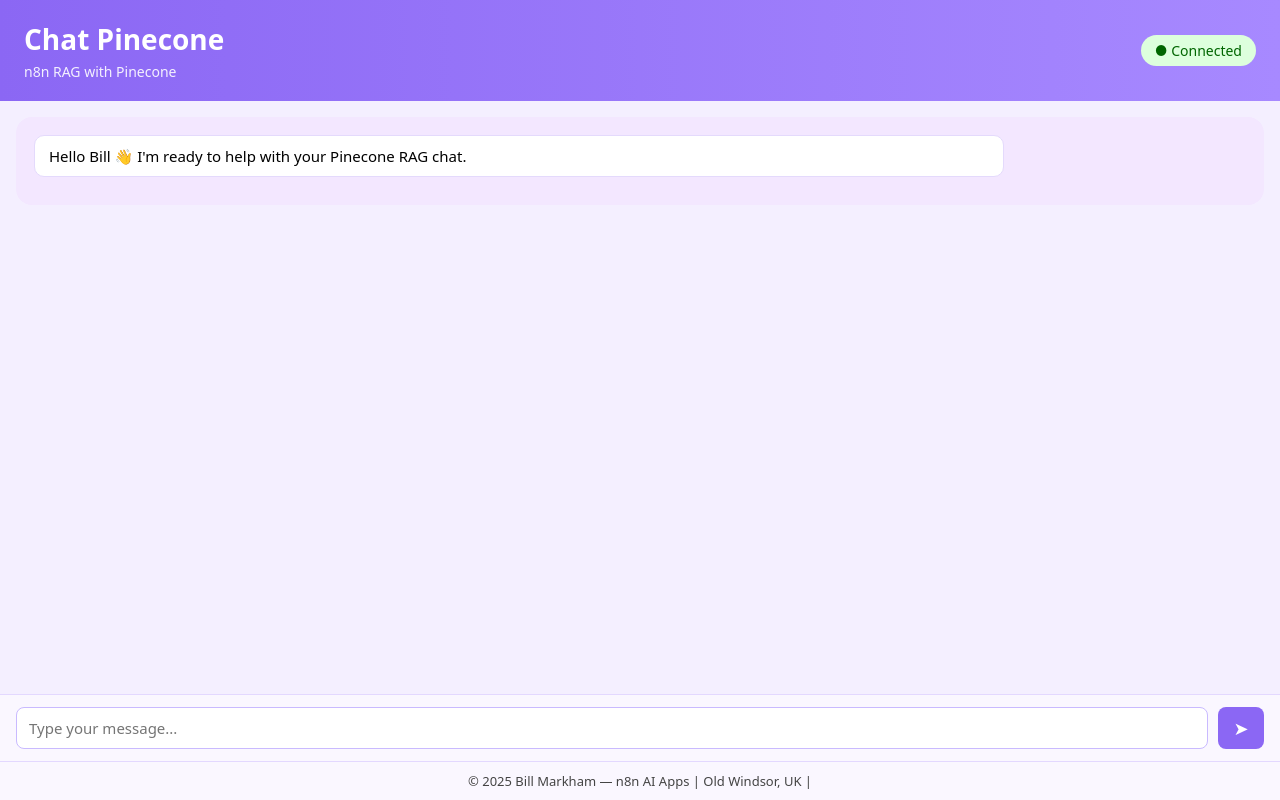
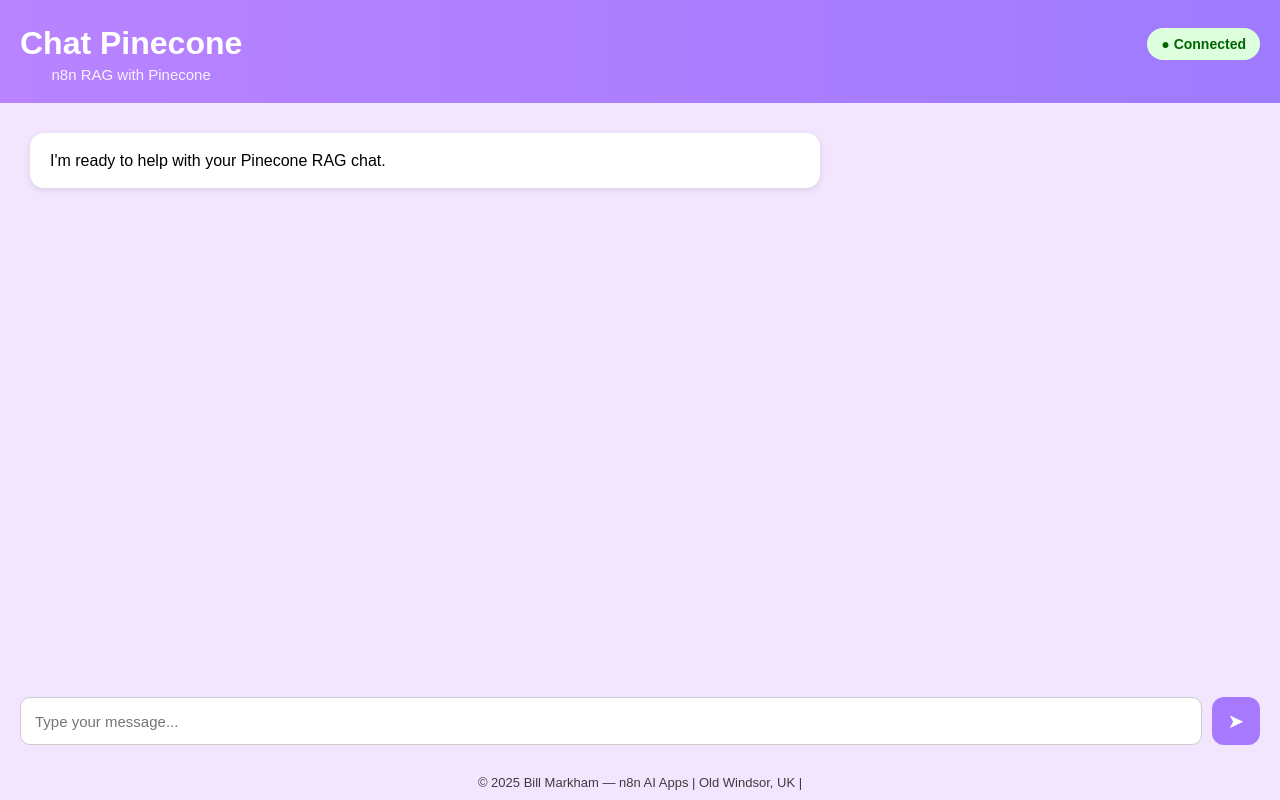
Before and after one commit to BillMarkham/n8n-ai-apps, a website: page apps/chat-pinecone/index.html in a window 1280 px wide. Drawn offline with Linux system fonts and the light colour scheme.

Commit message:
Commit to main.

```diff
--- a/apps/chat-pinecone/index.html
+++ b/apps/chat-pinecone/index.html
@@ -7,34 +7,24 @@
 <link rel="stylesheet" href="theme.css" />
 </head>
 <body>
-  <!-- Top header -->
-  <header class="app-header">
-    <div class="header-title">
+
+<header class="header">
+  <div class="title-block">
     <h1>Chat Pinecone</h1>
-      <p>n8n RAG with Pinecone</p>
+    <div class="subtitle">n8n RAG with Pinecone</div>
   </div>
-    <div id="connection-status" class="status-pill disconnected">
-      ● Disconnected
-    </div>
+  <div id="connection-status" class="status-pill">● Connected</div>
 </header>
 
-  <!-- Main area: chat -->
-  <main id="chat-wrapper">
-    <div id="chat-container"></div>
+<main>
+  <div id="chat-container" class="chat-container"></div>
+
+  <form id="message-form" class="message-form">
+    <input id="message-input" type="text" placeholder="Type your message..." autocomplete="off" />
+    <button type="submit" class="send-btn">➤</button>
+  </form>
 </main>
 
-  <!-- Input bar -->
-  <form id="message-form" class="input-bar">
-    <input
-      id="message-input"
-      type="text"
-      placeholder="Type your message..."
-      autocomplete="off"
-    />
-    <button type="submit" id="send-btn" class="send-btn">➤</button>
-  </form>
-
-  <!-- Footer -->
 <footer class="footer">
   © 2025 Bill Markham — n8n AI Apps | Old Windsor, UK |
 </footer>
--- a/apps/chat-pinecone/script.js
+++ b/apps/chat-pinecone/script.js
@@ -5,37 +5,33 @@
 
 const N8N_WEBHOOK_URL = "http://localhost:4000/chatpine";
 
-// Scroll helper
+/* Smooth scroll helper */
 function scrollToBottom() {
-  chatContainer.scrollTop = chatContainer.scrollHeight;
+  setTimeout(() => {
+    chatContainer.scrollTop = chatContainer.scrollHeight;
+  }, 50);
 }
 
-// Add a message bubble
+/* Render a chat bubble */
 function addMessage(content, sender = "bot") {
   const bubble = document.createElement("div");
-  bubble.classList.add("message-bubble");
-  if (sender === "user") bubble.classList.add("user-bubble");
-  else bubble.classList.add("bot-bubble");
-
+  bubble.className = `message-bubble ${sender}-bubble`;
   bubble.innerHTML = content;
   chatContainer.appendChild(bubble);
   scrollToBottom();
 }
 
-// Typing indicator
+/* Typing indicator */
 function showTyping() {
-  const wrap = document.createElement("div");
-  wrap.classList.add("message-bubble", "bot-bubble", "typing");
-
-  wrap.innerHTML = `
+  const bubble = document.createElement("div");
+  bubble.className = "message-bubble bot-bubble typing";
+  bubble.innerHTML = `
     <div class="typing-bubble">
       <span class="typing-dot"></span>
       <span class="typing-dot"></span>
       <span class="typing-dot"></span>
-    </div>
-  `;
-
-  chatContainer.appendChild(wrap);
+    </div>`;
+  chatContainer.appendChild(bubble);
   scrollToBottom();
 }
 
@@ -44,14 +40,13 @@
   if (t) t.remove();
 }
 
-// Initial greeting (matches what you want)
+/* Greeting */
 function loadGreeting() {
-  addMessage("Hello Bill 👋 I'm ready to help with your Pinecone RAG chat.", "bot");
+  addMessage("I'm ready to help with your Pinecone RAG chat.", "bot");
 }
-
 loadGreeting();
 
-// Call proxy → n8n, expecting TEXT (HTML) back
+/* Call proxy → n8n */
 async function sendToN8N(question) {
   try {
     const res = await fetch(N8N_WEBHOOK_URL, {
@@ -60,21 +55,17 @@
       body: JSON.stringify({ question })
     });
 
-    if (!res.ok) {
-      return "Error contacting n8n webhook.";
-    }
+    if (!res.ok) return "Error contacting n8n webhook.";
 
-    const text = await res.text(); // n8n returns HTML/text
-    return text;
-  } catch (err) {
-    return "Network error while contacting n8n.";
+    return await res.text();
+  } catch {
+    return "Network error contacting n8n.";
   }
 }
 
-// Form submission handler
+/* Submit handler */
 messageForm.addEventListener("submit", async (e) => {
   e.preventDefault();
-
   const text = messageInput.value.trim();
   if (!text) return;
 
@@ -88,9 +79,9 @@
   addMessage(reply, "bot");
 });
 
-// Optional: make the pill purely cosmetic for now
+/* Fake connection pill */
 setTimeout(() => {
   connectionStatus.textContent = "● Connected";
   connectionStatus.style.background = "#ddffdd";
   connectionStatus.style.color = "#006600";
-}, 500);
+}, 300);
--- a/apps/chat-pinecone/theme.css
+++ b/apps/chat-pinecone/theme.css
@@ -1,146 +1,138 @@
-/* Global layout */
-* {
-  box-sizing: border-box;
+/* GLOBAL */
+body {
   margin: 0;
-  padding: 0;
-  font-family: system-ui, -apple-system, Segoe UI, Arial, sans-serif;
+  background: #f2e6ff;
+  font-family: Arial, sans-serif;
+  display: flex;
+  flex-direction: column;
+  min-height: 100vh;
 }
 
-body {
-  background: #f4efff;
-  min-height: 100vh;
-  display: flex;
-  flex-direction: column;
-}
-
-/* Header */
-.app-header {
-  background: linear-gradient(90deg, #8b67f4, #a789ff);
-  padding: 20px 24px;
+header.header {
+  background: linear-gradient(to right, #b983ff, #9f7bff);
+  padding: 25px 20px 20px;
   display: flex;
   justify-content: space-between;
   align-items: center;
-  color: #fff;
+  color: white;
+  position: relative;
 }
 
-.header-title h1 {
-  font-size: 28px;
+.title-block h1 {
+  margin: 0;
+  font-size: 32px;
   font-weight: 700;
+  text-align: center;
+  width: 100%;
 }
 
-.header-title p {
-  font-size: 14px;
+.subtitle {
+  font-size: 15px;
+  margin-top: 4px;
   opacity: 0.9;
-  margin-top: 4px;
+  text-align: center;
+  width: 100%;
 }
 
+/* STATUS BADGE */
 .status-pill {
-  padding: 6px 14px;
+  background: #caffc8;
+  color: #006600;
+  padding: 8px 14px;
   border-radius: 18px;
   font-size: 14px;
-  background: #ffe1e1;
-  color: #993333;
+  font-weight: 600;
+  position: absolute;
+  right: 20px;
+  top: 28px;
 }
 
-/* Main chat wrapper */
-#chat-wrapper {
-  flex: 1 1 auto;
-  padding: 16px;
-  overflow-y: auto;
+/* CHAT AREA */
+main {
+  flex: 1;
+  display: flex;
+  flex-direction: column;
+  padding: 20px;
 }
 
-#chat-container {
-  background: #f3e7ff;
-  border-radius: 16px;
-  padding: 18px;
-  min-height: 100%;
+.chat-container {
+  flex: 1;
+  overflow-y: auto;
+  padding: 10px;
 }
 
-/* Message bubbles */
+/* MESSAGE BUBBLES */
 .message-bubble {
-  max-width: 80%;
-  padding: 10px 14px;
-  border-radius: 10px;
-  margin-bottom: 10px;
-  font-size: 15px;
-  line-height: 1.35;
+  background: white;
+  border-radius: 14px;
+  padding: 16px 20px;
+  margin-bottom: 14px;
+  max-width: 750px;
+  line-height: 1.45;
+  white-space: normal;
+  box-shadow: 0 2px 6px rgba(0,0,0,0.1);
+}
+
+.user-bubble {
+  background: #d8b4ff;
+  margin-left: auto;
 }
 
 .bot-bubble {
-  background: #ffffff;
-  border: 1px solid #e4dafc;
+  background: white;
+  margin-right: auto;
 }
 
-.user-bubble {
-  background: #d6c5ff;
-  margin-left: auto;
+/* TYPING INDICATOR */
+.typing-bubble {
+  display: flex;
+  gap: 5px;
 }
+.typing-dot {
+  width: 8px;
+  height: 8px;
+  background: #888;
+  border-radius: 50%;
+  animation: typing 1s infinite ease-in-out;
+}
+.typing-dot:nth-child(2) { animation-delay: 0.2s; }
+.typing-dot:nth-child(3) { animation-delay: 0.4s; }
 
-/* Typing indicator */
-.typing-bubble {
-  display: inline-flex;
-  gap: 4px;
-}
-
-.typing-dot {
-  width: 6px;
-  height: 6px;
-  border-radius: 50%;
-  background: #888;
-  animation: blink 1.2s infinite both;
-}
-
-.typing-dot:nth-child(2) {
-  animation-delay: 0.2s;
-}
-.typing-dot:nth-child(3) {
-  animation-delay: 0.4s;
-}
-
-@keyframes blink {
+@keyframes typing {
   0% { opacity: 0.2; }
-  20% { opacity: 1; }
+  50% { opacity: 1; }
   100% { opacity: 0.2; }
 }
 
-/* Input bar */
-.input-bar {
+/* INPUT AREA */
+.message-form {
   display: flex;
   gap: 10px;
-  padding: 12px 16px;
-  border-top: 1px solid #e3d8ff;
-  background: #faf7ff;
+  margin-top: 10px;
 }
 
 #message-input {
   flex: 1;
-  padding: 10px 12px;
-  border-radius: 8px;
-  border: 1px solid #c9baff;
+  padding: 14px;
+  border-radius: 10px;
+  border: 1px solid #ccc;
   font-size: 15px;
 }
 
-#message-input:focus {
-  outline: none;
-  border-color: #8b67f4;
-}
-
 .send-btn {
-  width: 46px;
+  width: 48px;
+  height: 48px;
+  border-radius: 12px;
+  background: #a679ff;
   border: none;
-  border-radius: 8px;
-  background: #8b67f4;
   color: white;
-  font-size: 18px;
+  font-size: 20px;
   cursor: pointer;
 }
 
-/* Footer */
 .footer {
+  padding: 10px;
   text-align: center;
-  padding: 10px;
   font-size: 13px;
-  color: #444;
-  border-top: 1px solid #e3d8ff;
-  background: #faf7ff;
+  opacity: 0.75;
 }
```
Also changed, not shown: package.json (+7 -18 lines), README.md, 1 other file. Lines whose indentation alone changed are shown as unchanged.
